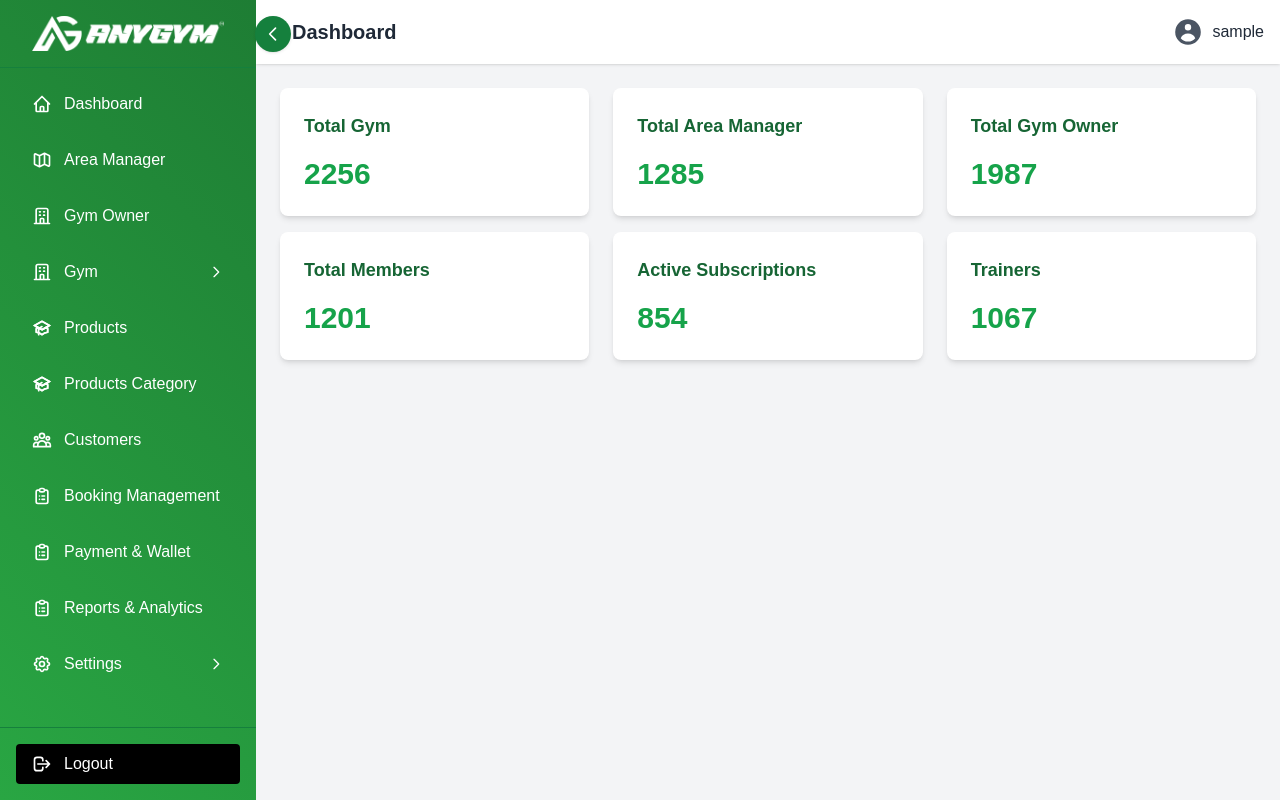
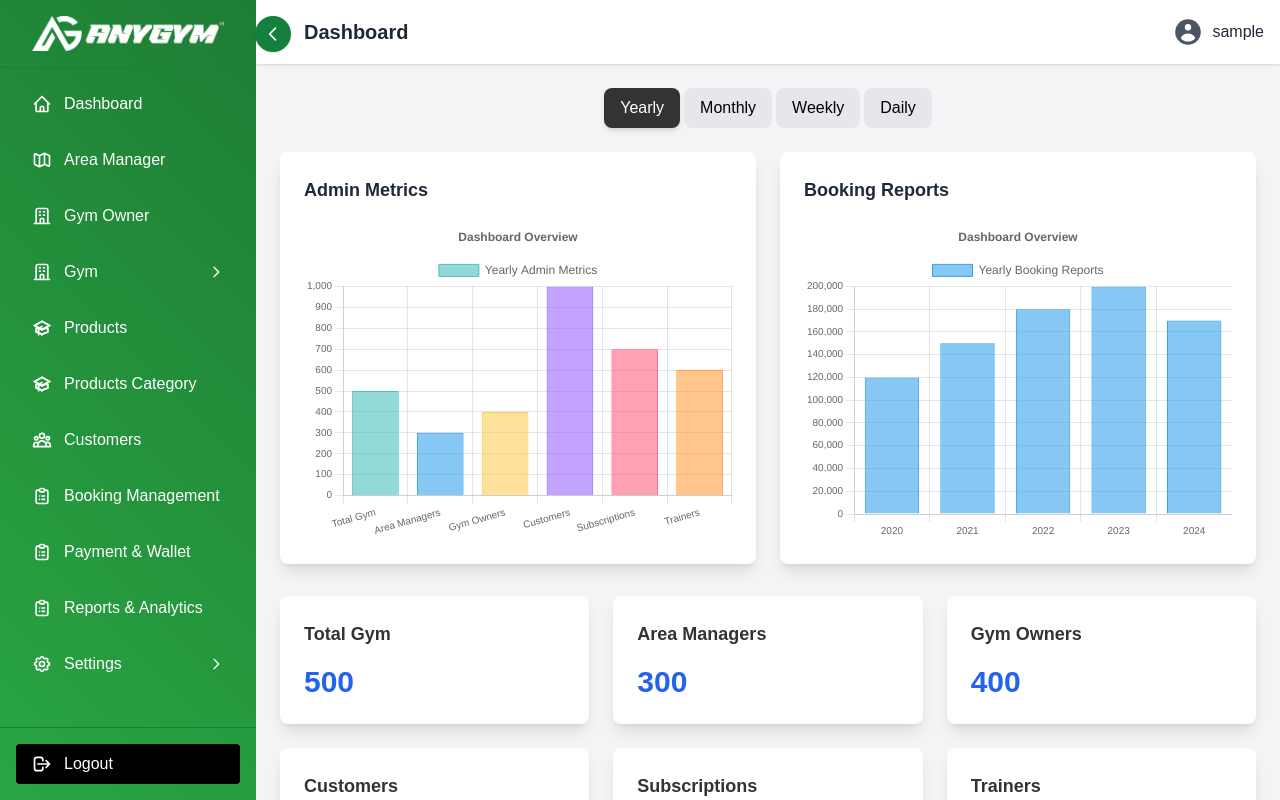
Before and after one commit to asumishra1698/anygym-admin, a React (Create React App) app: page / in a window 1280 px wide. Built offline with nearby package versions, Linux system fonts and the light colour scheme; sample sign-in values are in the browser's storage.

Commit message:
dashboard improvement

```diff
--- a/package.json
+++ b/package.json
@@ -10,13 +10,17 @@
     "@testing-library/react": "^16.3.0",
     "@testing-library/user-event": "^13.5.0",
     "axios": "^1.9.0",
+    "chart.js": "^4.4.9",
     "react": "^19.1.0",
+    "react-chartjs-2": "^5.3.0",
     "react-dom": "^19.1.0",
+    "react-google-charts": "^5.2.1",
     "react-helmet": "^6.1.0",
     "react-icons": "^5.5.0",
     "react-redux": "^9.2.0",
     "react-router-dom": "^7.5.1",
     "react-scripts": "5.0.1",
+    "react-spinners": "^0.17.0",
     "react-toastify": "^11.0.5",
     "redux-saga": "^1.3.0",
     "redux-thunk": "^3.1.0",
--- a/src/components/AreaManager/ManageAreaManager.jsx
+++ b/src/components/AreaManager/ManageAreaManager.jsx
@@ -81,7 +81,7 @@ const ManageAreaManager = () => {
           {/* Add Area Manager Button */}
           <button
             onClick={() => navigate("/add-manager")}
-            className="px-3 py-3 bg-black text-white text-xs font-medium rounded-lg shadow hover:bg-gray-800 focus:outline-none focus:ring-2 focus:ring-gray-500"
+            className="px-3 py-3 bg-black text-white text-xs font-medium rounded-lg shadow hover:bg-gray-800 focus:outline-none focus:ring-2 focus:ring-gray-500 whitespace-nowrap"
           >
             + Add Area Manager
           </button>
--- a/src/components/Dashboard.jsx
+++ b/src/components/Dashboard.jsx
@@ -1,49 +1,202 @@
-import React from "react";
+import React, { useState } from "react";
 import Layout from "../reuseable/Layout";
+import { Bar } from "react-chartjs-2";
+import {
+  Chart as ChartJS,
+  CategoryScale,
+  LinearScale,
+  BarElement,
+  Title,
+  Tooltip,
+  Legend,
+} from "chart.js";
+
+ChartJS.register(
+  CategoryScale,
+  LinearScale,
+  BarElement,
+  Title,
+  Tooltip,
+  Legend
+);
 
 const Dashboard = () => {
+  // Data for Admin Metrics Chart
+  const adminData = {
+    yearly: [500, 300, 400, 1000, 700, 600],
+    monthly: [50, 30, 40, 100, 70, 60],
+    weekly: [10, 5, 8, 20, 15, 12],
+    daily: [2, 1, 3, 5, 4, 2],
+  };
+
+  // Data for Booking Reports Chart
+  const bookingData = {
+    yearly: [120000, 150000, 180000, 200000, 170000],
+    monthly: [12000, 15000, 18000, 20000, 17000, 22000],
+    weekly: [3000, 4000, 5000, 6000],
+    daily: [500, 700, 800, 600, 900, 1000, 1200],
+  };
+
+  // Labels for Admin Metrics and Booking Reports
+  const adminLabels = [
+    "Total Gym",
+    "Area Managers",
+    "Gym Owners",
+    "Customers",
+    "Subscriptions",
+    "Trainers",
+  ];
+  const bookingLabels = {
+    yearly: ["2020", "2021", "2022", "2023", "2024"],
+    monthly: ["January", "February", "March", "April", "May", "June"],
+    weekly: ["Week 1", "Week 2", "Week 3", "Week 4"],
+    daily: [
+      "Monday",
+      "Tuesday",
+      "Wednesday",
+      "Thursday",
+      "Friday",
+      "Saturday",
+      "Sunday",
+    ],
+  };
+
+  const options = {
+    responsive: true,
+    maintainAspectRatio: false,
+    plugins: {
+      legend: {
+        position: "top",
+      },
+      title: {
+        display: true,
+        text: "Dashboard Overview",
+      },
+    },
+    scales: {
+      x: {
+        ticks: {
+          font: {
+            size: 10,
+          },
+        },
+      },
+      y: {
+        ticks: {
+          font: {
+            size: 10,
+          },
+        },
+      },
+    },
+  };
+
+  // State to manage the selected time period
+  const [selectedPeriod, setSelectedPeriod] = useState("yearly");
+
+  // Get Admin Metrics Data for the selected period
+  const getAdminData = () => ({
+    labels: adminLabels,
+    datasets: [
+      {
+        label: `${
+          selectedPeriod.charAt(0).toUpperCase() + selectedPeriod.slice(1)
+        } Admin Metrics`,
+        data: adminData[selectedPeriod],
+        backgroundColor: [
+          "rgba(75, 192, 192, 0.6)",
+          "rgba(54, 162, 235, 0.6)",
+          "rgba(255, 206, 86, 0.6)",
+          "rgba(153, 102, 255, 0.6)",
+          "rgba(255, 99, 132, 0.6)",
+          "rgba(255, 159, 64, 0.6)",
+        ],
+        borderColor: [
+          "rgba(75, 192, 192, 1)",
+          "rgba(54, 162, 235, 1)",
+          "rgba(255, 206, 86, 1)",
+          "rgba(153, 102, 255, 1)",
+          "rgba(255, 99, 132, 1)",
+          "rgba(255, 159, 64, 1)",
+        ],
+        borderWidth: 1,
+      },
+    ],
+  });
+
+  // Get Booking Reports Data for the selected period
+  const getBookingData = () => ({
+    labels: bookingLabels[selectedPeriod],
+    datasets: [
+      {
+        label: `${
+          selectedPeriod.charAt(0).toUpperCase() + selectedPeriod.slice(1)
+        } Booking Reports`,
+        data: bookingData[selectedPeriod],
+        backgroundColor: "rgba(54, 162, 235, 0.6)",
+        borderColor: "rgba(54, 162, 235, 1)",
+        borderWidth: 1,
+      },
+    ],
+  });
+
+  // Get Total Counts for Cards
+  const getTotalCounts = () => adminData[selectedPeriod];
+
   return (
     <Layout>
-      {/* <div className="flex justify-between items-center mb-6">
-        <h1 className="text-2xl font-bold text-gray-800">Dashboard</h1>
-      </div> */}
-      <div className="grid grid-cols-1 md:grid-cols-2 lg:grid-cols-3 gap-6 mb-4">
-        {/* Card 1 */}
-        <div className="bg-white p-6 rounded-lg shadow-md">
-          <h2 className="text-lg font-bold text-green-800">Total Gym</h2>
-          <p className="text-3xl font-bold text-green-600 mt-4">2256</p>
+      {/* Time Period Selector */}
+      <div className="flex flex-wrap justify-center gap-1 mb-6">
+        {["yearly", "monthly", "weekly", "daily"].map((period) => (
+          <button
+            key={period}
+            onClick={() => setSelectedPeriod(period)}
+            className={`px-4 py-2 rounded-lg font-medium transition-all ${
+              selectedPeriod === period
+                ? "bg-[#333333] text-white shadow-md"
+                : "bg-gray-200 hover:bg-gray-300"
+            }`}
+          >
+            {period.charAt(0).toUpperCase() + period.slice(1)}
+          </button>
+        ))}
+      </div>
+
+      <div className="grid grid-cols-1 md:grid-cols-2 gap-6 mb-8">
+        {/* Admin Metrics Chart */}
+        <div className="bg-white p-6 rounded-lg shadow-lg hover:shadow-xl transition-shadow">
+          <h2 className="text-lg font-bold text-gray-800 mb-4">
+            Admin Metrics
+          </h2>
+          <div className="h-64 md:h-80">
+            <Bar data={getAdminData()} options={options} />
+          </div>
         </div>
-        {/* Card 2 */}
-        <div className="bg-white p-6 rounded-lg shadow-md">
-          <h2 className="text-lg font-bold text-green-800">
-            Total Area Manager
+
+        {/* Booking Reports Chart */}
+        <div className="bg-white p-6 rounded-lg shadow-lg hover:shadow-xl transition-shadow">
+          <h2 className="text-lg font-bold text-gray-800 mb-4">
+            Booking Reports
           </h2>
-          <p className="text-3xl font-bold text-green-600 mt-4">1285</p>
-        </div>
-        {/* Card 3 */}
-        <div className="bg-white p-6 rounded-lg shadow-md">
-          <h2 className="text-lg font-bold text-green-800">Total Gym Owner</h2>
-          <p className="text-3xl font-bold text-green-600 mt-4">1987</p>
+          <div className="h-64 md:h-80">
+            <Bar data={getBookingData()} options={options} />
+          </div>
         </div>
       </div>
-      <div className="grid grid-cols-1 md:grid-cols-2 lg:grid-cols-3 gap-6">
-        {/* Card 1 */}
-        <div className="bg-white p-6 rounded-lg shadow-md">
-          <h2 className="text-lg font-bold text-green-800">Total Members</h2>
-          <p className="text-3xl font-bold text-green-600 mt-4">1201</p>
-        </div>
-        {/* Card 2 */}
-        <div className="bg-white p-6 rounded-lg shadow-md">
-          <h2 className="text-lg font-bold text-green-800">
-            Active Subscriptions
-          </h2>
-          <p className="text-3xl font-bold text-green-600 mt-4">854</p>
-        </div>
-        {/* Card 3 */}
-        <div className="bg-white p-6 rounded-lg shadow-md">
-          <h2 className="text-lg font-bold text-green-800">Trainers</h2>
-          <p className="text-3xl font-bold text-green-600 mt-4">1067</p>
-        </div>
+
+      {/* Cards Section */}
+      <div className="grid grid-cols-1 sm:grid-cols-2 lg:grid-cols-3 gap-6">
+        {adminLabels.map((label, index) => (
+          <div
+            key={label}
+            className="bg-white p-6 rounded-lg shadow-lg hover:shadow-xl transition-shadow"
+          >
+            <h2 className="text-lg font-bold text-[#333333]">{label}</h2>
+            <p className="text-3xl font-bold text-blue-600 mt-4">
+              {getTotalCounts()[index]}
+            </p>
+          </div>
+        ))}
       </div>
     </Layout>
   );
--- a/src/components/Gym/ManageApprovedGym.jsx
+++ b/src/components/Gym/ManageApprovedGym.jsx
@@ -44,7 +44,7 @@ const ManageApprovedGym = () => {
           </div>
           <button
             onClick={() => navigate("/add-gym")}
-            className="px-3 py-3 bg-black text-white text-sm font-medium rounded-lg shadow hover:bg-gray-800 focus:outline-none focus:ring-2 focus:ring-gray-500"
+            className="px-3 py-3 bg-black text-white text-sm font-medium rounded-lg shadow hover:bg-gray-800 whitespace-nowrap"
           >
             + Add Gym
           </button>
--- a/src/components/Gym/ManagePendingGym.jsx
+++ b/src/components/Gym/ManagePendingGym.jsx
@@ -60,7 +60,7 @@ const ManagePendingGym = () => {
           {/* Add Gym Button */}
           <button
             onClick={() => navigate("/add-gym")}
-            className="px-3 py-3 bg-black text-white text-sm font-medium rounded-lg shadow hover:bg-gray-800 focus:outline-none focus:ring-2 focus:ring-gray-500"
+            className="px-3 py-3 bg-black text-white text-sm font-medium rounded-lg shadow hover:bg-gray-800 whitespace-nowrap"
           >
             + Add Gym
           </button>
--- a/src/components/Gym/ManageRejectedGym.jsx
+++ b/src/components/Gym/ManageRejectedGym.jsx
@@ -50,7 +50,7 @@ const ManageRejectedGym = () => {
           {/* Add Gym Button */}
           <button
             onClick={() => navigate("/add-gym")}
-            className="px-3 py-3 bg-black text-white text-sm font-medium rounded-lg shadow hover:bg-gray-800"
+            className="px-3 py-3 bg-black text-white text-sm font-medium rounded-lg shadow hover:bg-gray-800 whitespace-nowrap"
           >
             + Add Gym
           </button>
--- a/src/reuseable/Layout.jsx
+++ b/src/reuseable/Layout.jsx
@@ -3,12 +3,39 @@ import { useNavigate } from "react-router-dom";
 import { useSelector } from "react-redux";
 import Sidebar from "./Sidebar";
 import { UserCircleIcon, LogoutIcon } from "@heroicons/react/solid";
+import Loader from "./Loader";
 
 const Layout = ({ children }) => {
   const navigate = useNavigate();
   const [isDropdownOpen, setIsDropdownOpen] = useState(false);
   const username = useSelector((state) => state.auth.user?.name);
   const [isCollapsed, setIsCollapsed] = useState(false);
+  // Combine loading states from multiple reducers
+  const { loading: areaManagerLoading } = useSelector(
+    (state) => state.areaManager
+  );
+  const { loading: gymOwnerLoading } = useSelector((state) => state.gymOwner);
+  const { loading: pendingGymsLoading } = useSelector(
+    (state) => state.pendingGyms
+  );
+  const { loading: approvedGymsLoading } = useSelector(
+    (state) => state.approvedGyms
+  );
+  const { loading: rejectedGymsLoading } = useSelector(
+    (state) => state.rejectedGyms
+  );
+  const { loading: amenityLoading } = useSelector(
+    (state) => state.amenity
+  );
+
+  // Determine if any loading state is active
+  const isLoading =
+    areaManagerLoading ||
+    gymOwnerLoading ||
+    pendingGymsLoading ||
+    approvedGymsLoading ||
+    rejectedGymsLoading ||
+    amenityLoading;
 
   useEffect(() => {
     if (username) {
@@ -27,6 +54,7 @@ const Layout = ({ children }) => {
 
   return (
     <div className="flex h-screen">
+      <Loader loading={isLoading} />
       <Sidebar isCollapsed={isCollapsed} setIsCollapsed={setIsCollapsed} />
       <div className="flex-1 flex flex-col">
         <header
@@ -34,7 +62,7 @@ const Layout = ({ children }) => {
             isCollapsed ? "md:left-20" : "md:left-64"
           }`}
         >
-          <h1 className="text-xl font-bold text-gray-800 pl-5">Dashboard</h1>
+          <h1 className="text-xl font-bold text-gray-800 pl-8">Dashboard</h1>
           <div
             className="relative"
             onMouseEnter={() => setIsDropdownOpen(true)}
--- /dev/null
+++ b/src/reuseable/Loader.jsx
@@ -0,0 +1,14 @@
+import React from "react";
+import { ClipLoader } from "react-spinners";
+
+const Loader = ({ loading, size = 50, color = "#000" }) => {
+  if (!loading) return null;
+
+  return (
+    <div className="fixed inset-0 flex items-center justify-center bg-black bg-opacity-50 z-50">
+      <ClipLoader size={size} color={color} loading={loading} />
+    </div>
+  );
+};
+
+export default Loader;
```
Also changed, not shown: src/components/GymOwner/ManageGymOwner.jsx (+5 -3 lines), src/redux/reducers/areaManagerReducers.js (+5 -5 lines), 1 other file (tests, documents, lock files or other folders).
